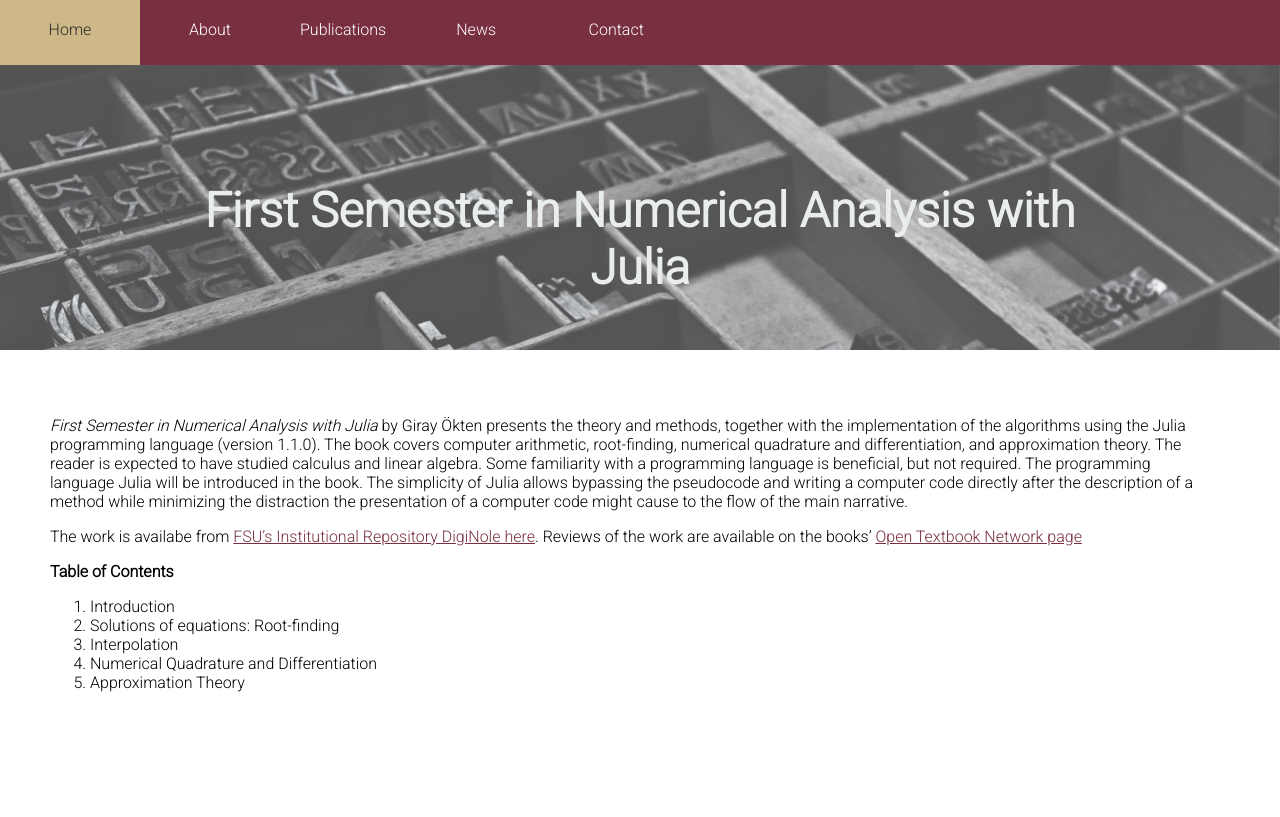
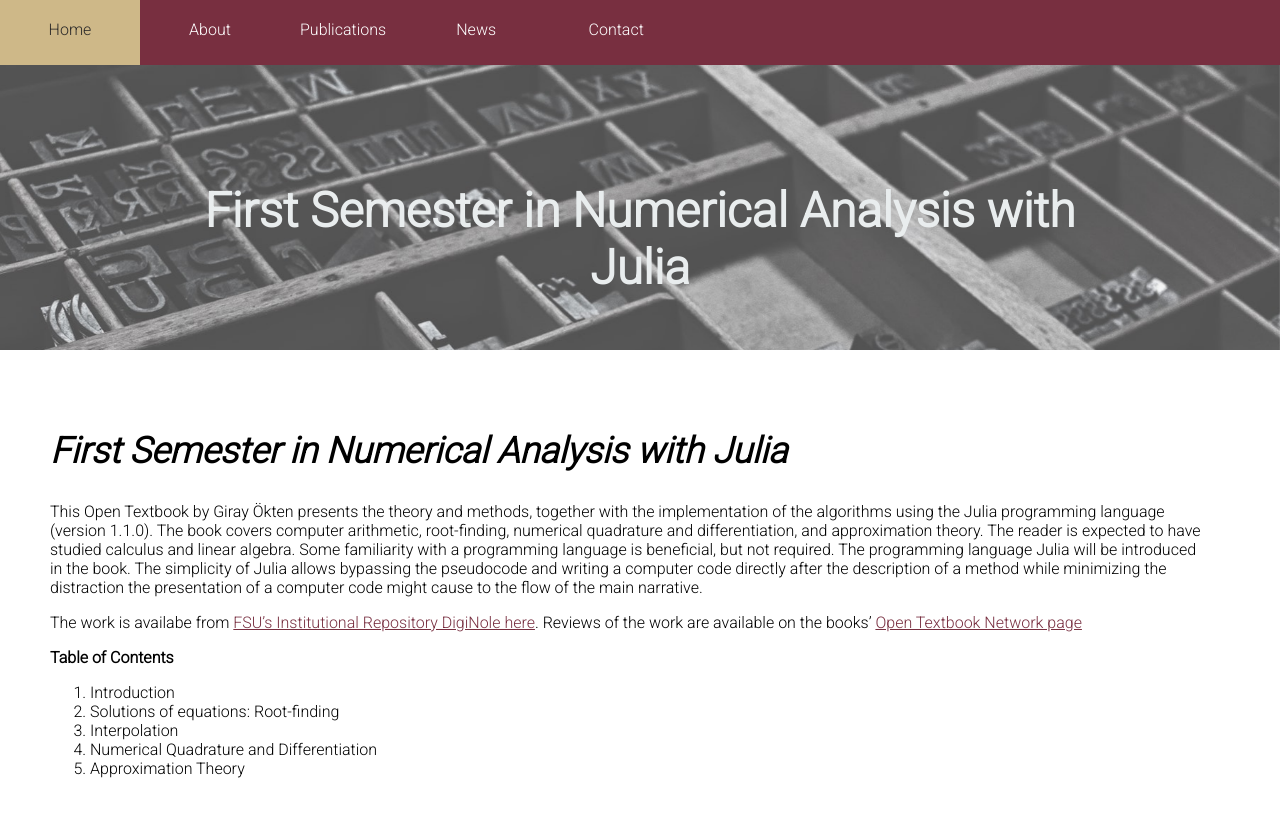
Before and after one commit to fsulibpub/fsulibpub.github.io, a Jekyll site: the page built from _books-oer/numJulia.md, in a window 1280 px wide. Shown: the top 817 px of the page. Built offline with Jekyll 4.4.1, drawn with Linux system fonts in a browser that asks for light colours.

Commit message:
update header

```diff
--- a/_books-oer/numJulia.md
+++ b/_books-oer/numJulia.md
@@ -5,7 +5,8 @@ description: "First Semester in Numerical Analysis with Julia presents the theor
 permalink: /books-oer/oerFinMath/
 image: books-oer/oerNumAnJulia.png
 ---
-_First Semester in Numerical Analysis with Julia_ by Giray Ökten presents the theory and methods, together with the implementation of the algorithms using the Julia programming language (version 1.1.0). The book covers computer arithmetic, root-finding, numerical quadrature and differentiation, and approximation theory. The reader is expected to have studied calculus and linear algebra. Some familiarity with a programming language is beneficial, but not required. The programming language Julia will be introduced in the book. The simplicity of Julia allows bypassing the pseudocode and writing a computer code directly after the description of a method while minimizing the distraction the presentation of a computer code might cause to the flow of the main narrative.
+## _First Semester in Numerical Analysis with Julia_
+This Open Textbook by Giray Ökten presents the theory and methods, together with the implementation of the algorithms using the Julia programming language (version 1.1.0). The book covers computer arithmetic, root-finding, numerical quadrature and differentiation, and approximation theory. The reader is expected to have studied calculus and linear algebra. Some familiarity with a programming language is beneficial, but not required. The programming language Julia will be introduced in the book. The simplicity of Julia allows bypassing the pseudocode and writing a computer code directly after the description of a method while minimizing the distraction the presentation of a computer code might cause to the flow of the main narrative.
 
 The work is availabe from [FSU's Institutional Repository DigiNole here](http://fsu.digital.flvc.org/islandora/object/fsu%3A684422). Reviews of the work are available on the books' [Open Textbook Network page](https://open.umn.edu/opentextbooks/textbooks/first-semester-in-numerical-analysis-with-julia)
 
```
